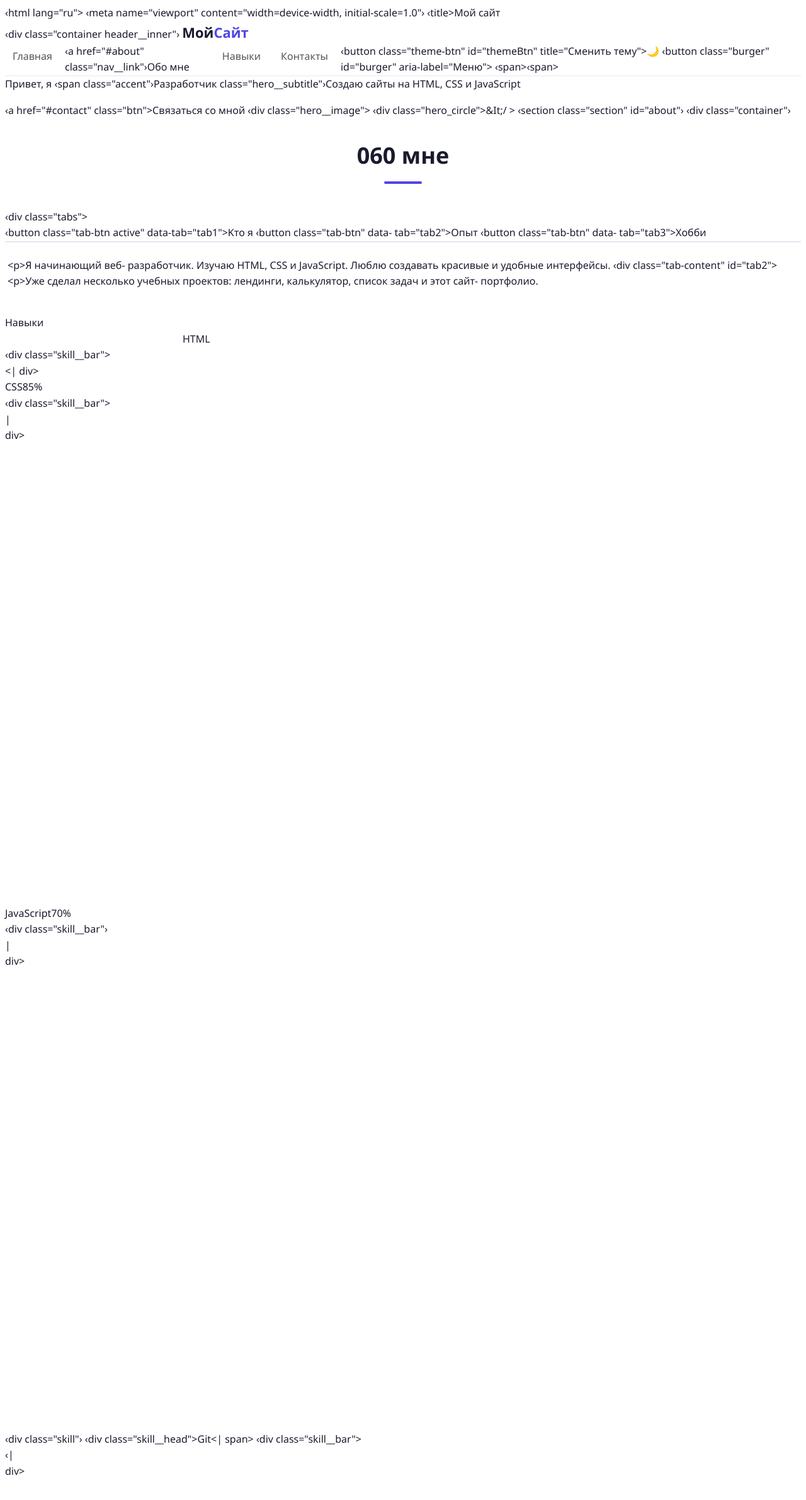
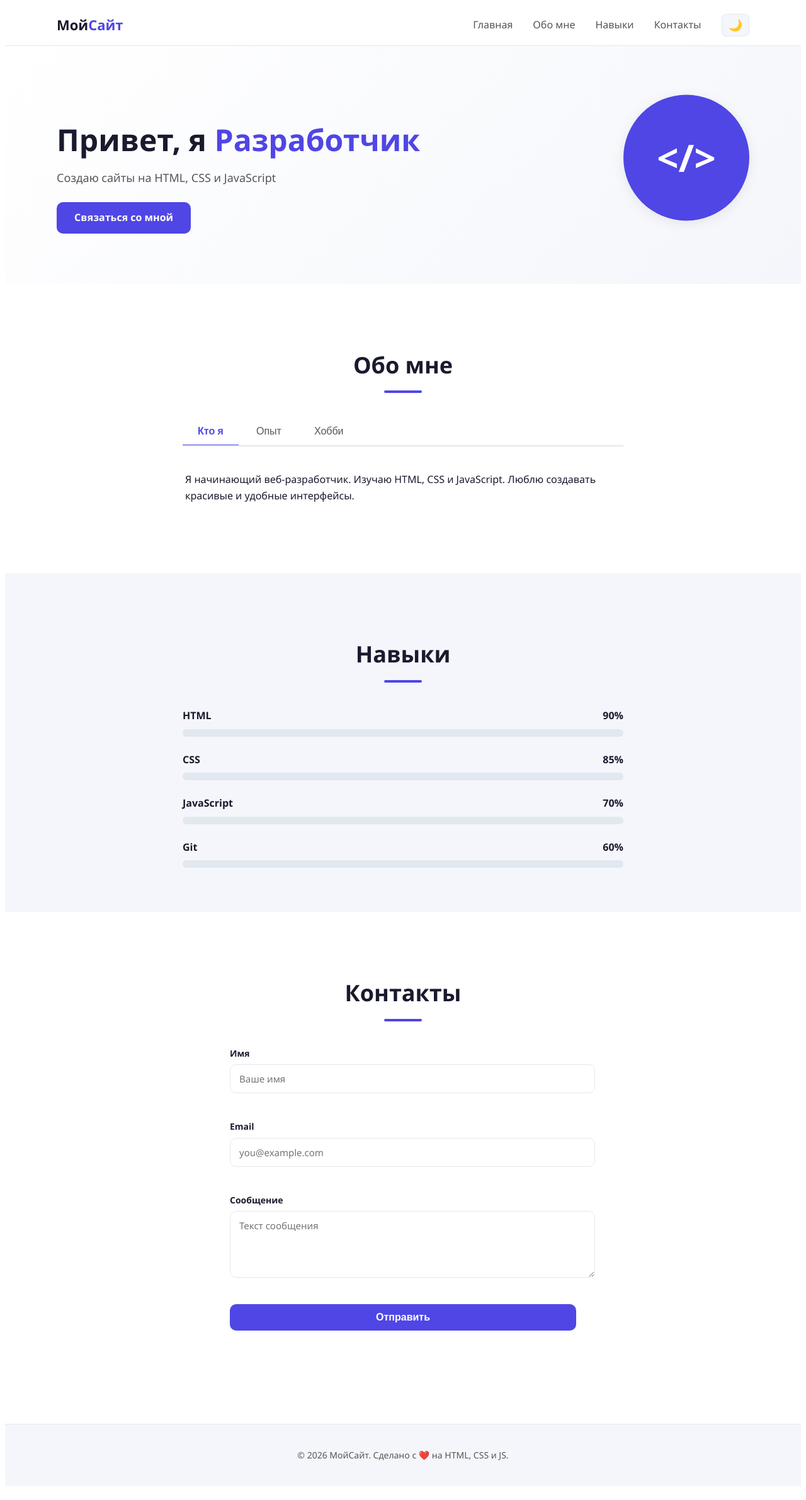
Before and after one commit to 808keynthugg-maker/my-site, a plain HTML site: page index.html in a window 1280 px wide. Shown: the top 2382 px of the page at 63% size. Drawn offline with Linux system fonts and the light colour scheme.

Commit message:
Add files via upload

```diff
--- a/index.html
+++ b/index.html
@@ -1,198 +1,134 @@
-<! DOCTYPE html>
-‹html lang="ru">
+<!DOCTYPE html>
+<html lang="ru">
 <head>
   <meta charset="UTF-8">
-‹meta name="viewport"
-content="width=device-width, initial-scale=1.0"›
-‹title>Мой сайт</title>
-<link rel="stylesheet"
-href="style.css">
+  <meta name="viewport" content="width=device-width, initial-scale=1.0">
+  <title>Мой сайт</title>
+  <link rel="stylesheet" href="style.css">
 </head>
 <body>
-<! — Шапка —>
+
+  <!-- Шапка -->
   <header class="header">
-‹div class="container
-header__inner"›
-<a href="#"
-class="logo">Мой<span>Сайт</span></a>
+    <div class="container header__inner">
+      <a href="#" class="logo">Мой<span>Сайт</span></a>
       <nav class="nav" id="nav">
-<a href="#home"
-class="nav__link">Главная</a>
-‹a href="#about"
-class="nav__link"›Обо мне</a>
-<a href="#skills"
-class="nav__link">Навыки</a>
-<a href="#contact"
-class="nav__link">Контакты</a>
-</ nav>
-‹button class="theme-btn"
-id="themeBtn" title="Сменить тему">🌙
-
-
-</ button>
-‹button class="burger"
-id="burger" aria-label="Меню">
-‹span></span>‹span></
-span><span></span>
+        <a href="#home" class="nav__link">Главная</a>
+        <a href="#about" class="nav__link">Обо мне</a>
+        <a href="#skills" class="nav__link">Навыки</a>
+        <a href="#contact" class="nav__link">Контакты</a>
+      </nav>
+      <button class="theme-btn" id="themeBtn" title="Сменить тему">🌙</button>
+      <button class="burger" id="burger" aria-label="Меню">
+        <span></span><span></span><span></span>
       </button>
     </div>
   </header>
-<!—- Главный экран —›
-‹section class="hero" id="home"›
-‹div class="container hero__inner"›
-‹div class="hero__text"›
-<h1 class="hero__title">Привет,
-я ‹span class="accent"›Разработчик</
-span></h1>
-class="hero__subtitle"›Создаю сайты на
-HTML, CSS и JavaScript</p>
-‹a href="#contact"
-class="btn">Связаться со мной</а>
+
+  <!-- Главный экран -->
+  <section class="hero" id="home">
+    <div class="container hero__inner">
+      <div class="hero__text">
+        <h1 class="hero__title">Привет, я <span class="accent">Разработчик</span></h1>
+        <p class="hero__subtitle">Создаю сайты на HTML, CSS и JavaScript</p>
+        <a href="#contact" class="btn">Связаться со мной</a>
       </div>
-‹div class="hero__image">
-‹div class="hero_circle">&It;/
-&gt; </div>
+      <div class="hero__image">
+        <div class="hero__circle">&lt;/&gt;</div>
       </div>
-</ div>
-</ section›
-<!—- Обо мне с вкладками —>
-‹section class="section" id="about"›
+    </div>
+  </section>
 
+  <!-- Обо мне с вкладками -->
+  <section class="section" id="about">
+    <div class="container">
+      <h2 class="section__title">Обо мне</h2>
 
-‹div class="container"›
-<h2 class="section__title">060
-мне</h2>
-‹div class="tabs">
+      <div class="tabs">
         <div class="tab-buttons">
-‹button class="tab-btn
-active" data-tab="tab1">Kто я</button>
-‹button class="tab-btn" data-
-tab="tab2">Опыт</button>
-‹button class="tab-btn" data-
-tab="tab3">Хобби</button>
+          <button class="tab-btn active" data-tab="tab1">Кто я</button>
+          <button class="tab-btn" data-tab="tab2">Опыт</button>
+          <button class="tab-btn" data-tab="tab3">Хобби</button>
         </div>
-<div class="tab-content active"
-id="tab1">
-<р>Я начинающий веб-
-разработчик. Изучаю HTML, CSS и
-JavaScript.
-Люблю создавать красивые и
-удобные интерфейсы. </р>
-</ div>
-‹div class="tab-content"
-id="tab2">
-<р>Уже сделал несколько
-учебных проектов: лендинги, калькулятор, список задач и этот сайт-
-портфолио. </p>
+
+        <div class="tab-content active" id="tab1">
+          <p>Я начинающий веб-разработчик. Изучаю HTML, CSS и JavaScript.
+             Люблю создавать красивые и удобные интерфейсы.</p>
         </div>
-<div class="tab-content"
-
-
- id="tab3">
-<р>В свободное время читаю
-книги, играю в шахматы и изучаю
-новые технологии. Также
-люблю фотографировать.</р>
+        <div class="tab-content" id="tab2">
+          <p>Уже сделал несколько учебных проектов: лендинги, калькулятор,
+             список задач и этот сайт-портфолио.</p>
+        </div>
+        <div class="tab-content" id="tab3">
+          <p>В свободное время читаю книги, играю в шахматы и изучаю
+             новые технологии. Также люблю фотографировать.</p>
         </div>
       </div>
     </div>
-</ section›
-‹!— Навыки с прогресс-барами —›
-‹section class="section section—alt"
-id="skills"›
-‹div class="container"›
-<h2
-class="section__title">Навыки</h2>
-<div class="skills"›
-<div class="skill"›
-‹div
-class="skill__head"><span>HTML</
-span><span≥90%</span></div>
-‹div class="skill__bar"><div
-class="skill_ fill" data-width="90"><| div></div>
-</ div>
-<div class="skill"›
-‹div
-class="skill
-__head"><span>CSS</
-span><span>85%</span></div>
-‹div class="skill__bar"><div
-class="skill__fill" data-width="85">|
+  </section>
 
-div></div>
-</ div>
-<div class="skill"›
-‹div
-class="skill
-__head"><span>JavaScript</
-span><span>70%</span></div>
-‹div class="skill__bar"›<div
-class="skill__fill" data-width="70">| div></div>
+  <!-- Навыки с прогресс-барами -->
+  <section class="section section--alt" id="skills">
+    <div class="container">
+      <h2 class="section__title">Навыки</h2>
+      <div class="skills">
+        <div class="skill">
+          <div class="skill__head"><span>HTML</span><span>90%</span></div>
+          <div class="skill__bar"><div class="skill__fill" data-width="90"></div></div>
         </div>
-‹div class="skill"›
-‹div
-class="skill__head"><span>Git<| span><span≥60%</span></div>
-‹div class="skill__bar"><div
-class="skill__fill" data-width="60">‹| div></div>
-</ div>
+        <div class="skill">
+          <div class="skill__head"><span>CSS</span><span>85%</span></div>
+          <div class="skill__bar"><div class="skill__fill" data-width="85"></div></div>
+        </div>
+        <div class="skill">
+          <div class="skill__head"><span>JavaScript</span><span>70%</span></div>
+          <div class="skill__bar"><div class="skill__fill" data-width="70"></div></div>
+        </div>
+        <div class="skill">
+          <div class="skill__head"><span>Git</span><span>60%</span></div>
+          <div class="skill__bar"><div class="skill__fill" data-width="60"></div></div>
         </div>
       </div>
-</ section›
-<!— Контакты с валидацией формы —›
-‹section class="section"
-id="contact"›
-‹div class="container"›
-<h2
-class="section__title">Контакты</h2>
-‹form class="form"
-id="contactForm" novalidate>
-‹div class="form__group">
+    </div>
+  </section>
 
+  <!-- Контакты с валидацией формы -->
+  <section class="section" id="contact">
+    <div class="container">
+      <h2 class="section__title">Контакты</h2>
+      <form class="form" id="contactForm" novalidate>
+        <div class="form__group">
+          <label for="name">Имя</label>
+          <input type="text" id="name" name="name" placeholder="Ваше имя">
 
-<label for="name">Имя</label>
-‹input type="text" id="name"
-name="name" placeholder="Ваше имя"›
-‹span class="form__error"
-data-error="name"></span>
+<span class="form__error" data-error="name"></span>
         </div>
-<div class="form__group"›
-<label for="email">Email</
-label>
-‹input type="email"
-id="email" name="email"
-placeholder="you@example.com">
-‹span class="form__error"
-data-error="email"></span›
+        <div class="form__group">
+          <label for="email">Email</label>
+          <input type="email" id="email" name="email" placeholder="you@example.com">
+          <span class="form__error" data-error="email"></span>
         </div>
-‹div class="form__group">
-<label
-for="message">Сообщение</label>
-‹textarea id="message"
-name="message" rows="4"
-placeholder="Текст сообщения"></
-textarea>
-‹span class="form__error"
-data-error="message"></span›
+        <div class="form__group">
+          <label for="message">Сообщение</label>
+          <textarea id="message" name="message" rows="4" placeholder="Текст сообщения"></textarea>
+          <span class="form__error" data-error="message"></span>
         </div>
-‹button type="submit"
-class="btn">0тправить</button>
-<p class="form_success"
-id="formSuccess">
-Сообщение
-отправлено!</р>
-</ form>
+        <button type="submit" class="btn">Отправить</button>
+        <p class="form__success" id="formSuccess">✅ Сообщение отправлено!</p>
+      </form>
+    </div>
+  </section>
 
+  <!-- Подвал -->
+  <footer class="footer">
+    <div class="container">
+      <p>© 2026 МойСайт. Сделано с ❤️ на HTML, CSS и JS.</p>
     </div>
-</ section›
-<! — Подвал —>
-‹footer class="footer">
-<div class="container"›
-<p>• 2026 МойСайт. Сделано с
-на HTML, CSS n JS. </p>
-</div>
-</ footer>
-<!— Кнопка наверх —>
-‹button class="to-top" id="toTop"
-title="HaBepx">↑</button>
-‹script src="script.js"›<|script>
-</body> </html>
+  </footer>
+
+  <!-- Кнопка наверх -->
+  <button class="to-top" id="toTop" title="Наверх">↑</button>
+
+  <script src="script.js"></script>
+</body>
+</html>
```
Lines whose indentation alone changed are shown as unchanged.
